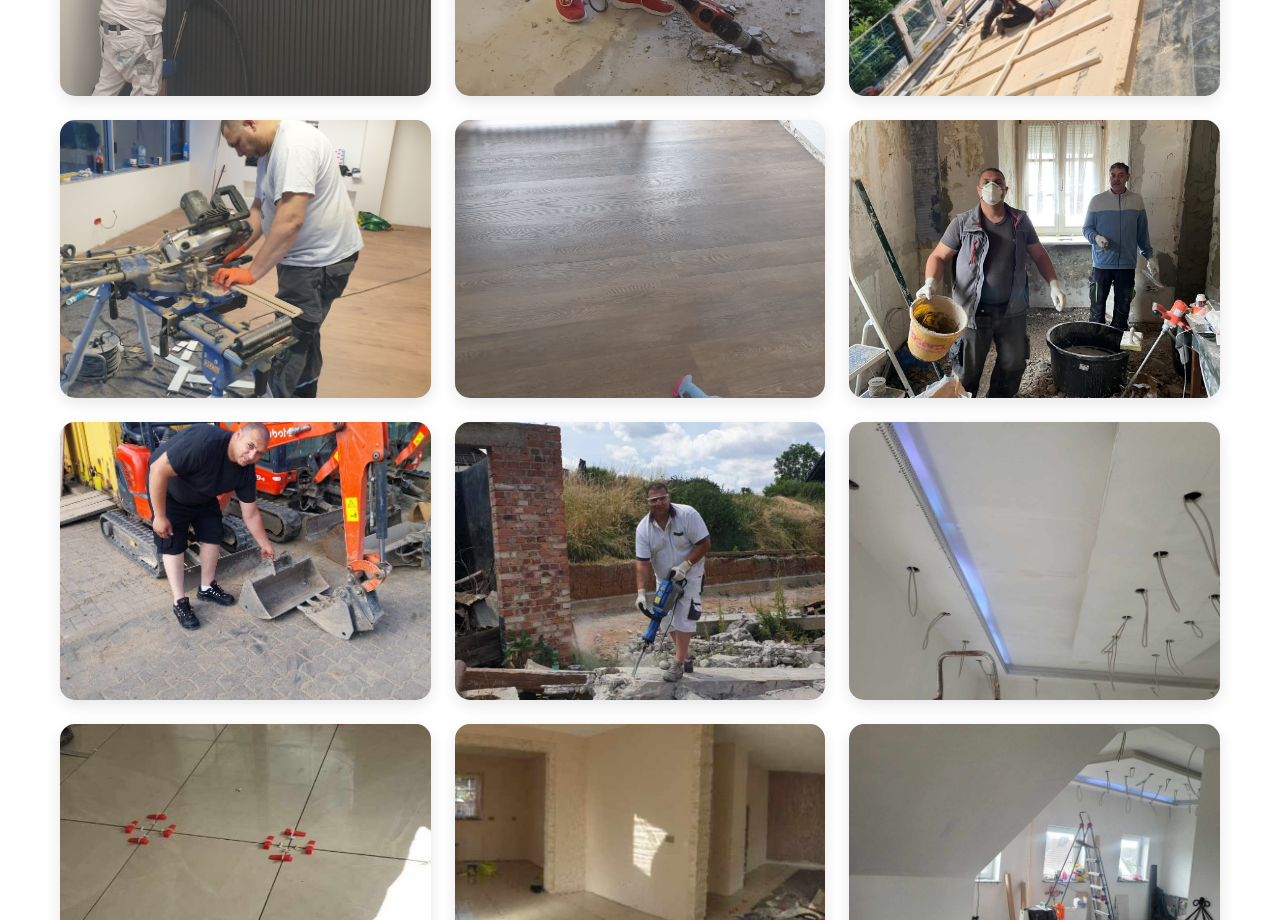
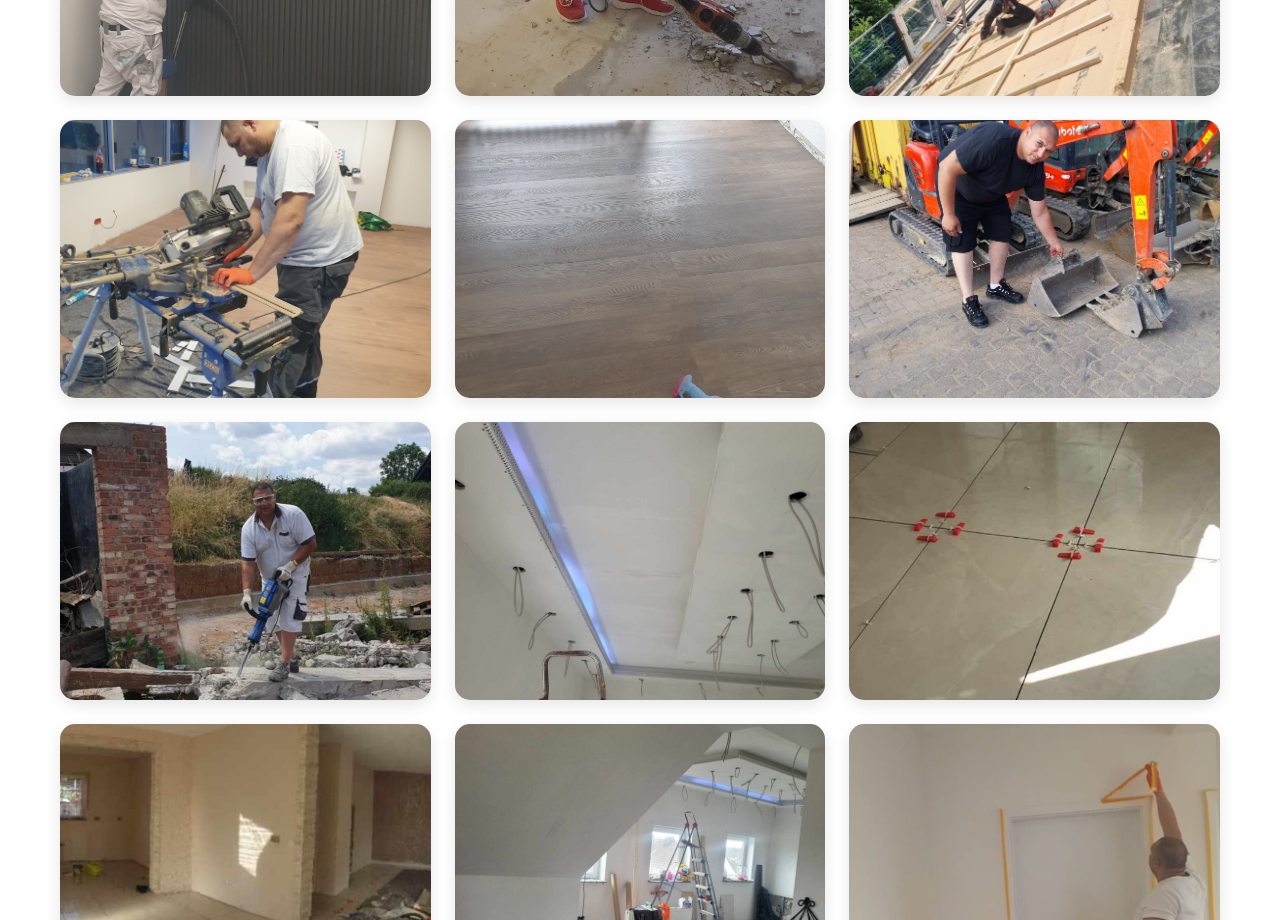
Before and after one commit to Tony1Sosa/vnv-s-ug, a plain HTML site: page index.html in a window 1280 px wide. Shown: the part 3100-4020 px from the top of the page. Drawn offline with Linux system fonts and the light colour scheme; animation ran at ten frames a second.

Commit message:
Update index.html
removed pic 7

```diff
--- a/index.html
+++ b/index.html
@@ -729,9 +729,6 @@
                     <img src="iliikata/6.jpg" />
                 </div>
                 <div class="gallery-item" data-category="construction">
-                    <img src="iliikata/7.jpg" />
-                </div>
-                <div class="gallery-item" data-category="construction">
                     <img src="iliikata/8.jpg" />
                 </div>
                 <div class="gallery-item" data-category="construction">
```
